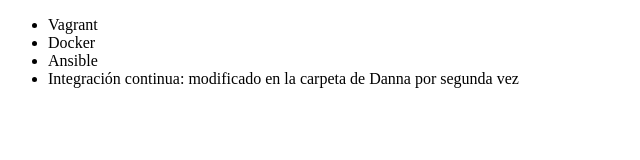
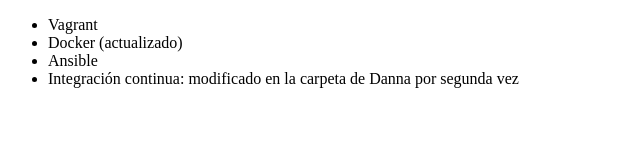
Before and after one commit to DiegoPadillaMoreno/Alura-git, a plain HTML site: page index.html in a window 1280 px wide. Shown: the full height of the page, 0-640 px from the left. Drawn offline with Linux system fonts and the light colour scheme.

Commit message:
Actualizando curso

```diff
--- a/index.html
+++ b/index.html
@@ -7,7 +7,7 @@
 <body>
      <ul>
          <li> Vagrant </li>
-         <li> Docker </li>
+         <li> Docker (actualizado)</li>
          <li> Ansible </li>
          <li> Integración continua: modificado en la carpeta de Danna por segunda vez </li>
      </ul>
```
